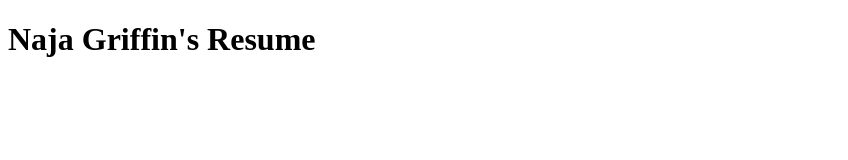
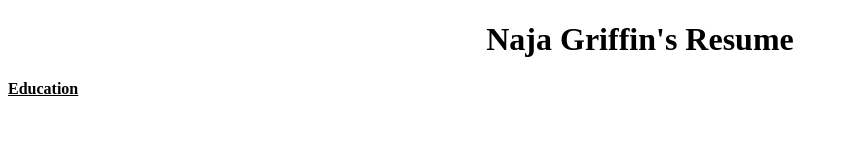
Before and after one commit to griffinnaja/ResumeExercise, a plain HTML site: page index.html in a window 1280 px wide. Shown: the whole page, without its empty margins (0-848 px from the left). Drawn offline with Linux system fonts and the light colour scheme.

Commit message:
Education Heading

```diff
--- a/index.html
+++ b/index.html
@@ -5,7 +5,6 @@
   <meta charset="utf-8">
 </head>
 <body>
-  <h1> Naja Griffin's Resume </h1>
-
-
+  <h1> <center> Naja Griffin's Resume </center> </h1>
+<h4> <u> Education </u> </h4>
 </html>
```
